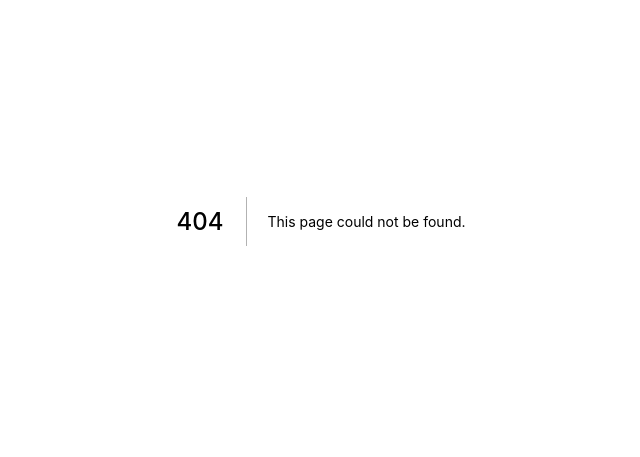
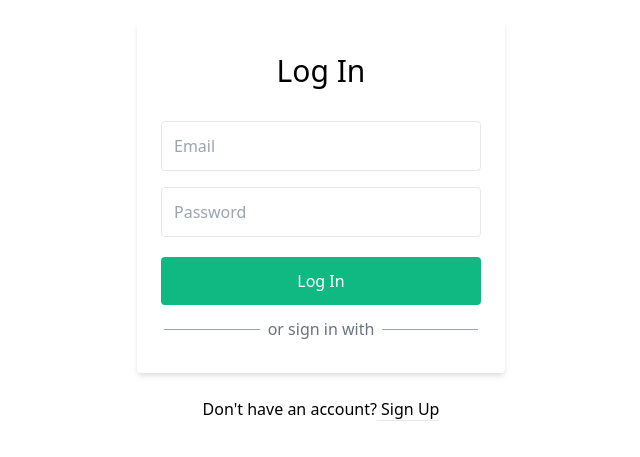
Before and after one commit to ian038/anime-beans, a Next.js app: page /signin in a window 1280 px wide. Before the commit this address had no page. Shown: the part 211-668 px from the top of the page, without its empty margins (319-959 px from the left). Built offline with nearby package versions, Linux system fonts and the light colour scheme; what @tailwindcss/typography would draw is missing.

Commit message:
Added signin page designs

```diff
--- a/pages/signup.tsx
+++ b/pages/signin.tsx
@@ -1,19 +1,12 @@
 import React from 'react'
 import Link from 'next/link'
 
-const Signup = () => {
+const Signin = () => {
     return (
         <div className="bg-grey-lighter min-h-screen flex flex-col">
             <div className="container max-w-sm mx-auto flex-1 flex flex-col items-center justify-center px-2">
                 <div className="bg-white px-6 py-8 rounded shadow-md text-black w-full">
-                    <h1 className="mb-8 text-3xl text-center">Sign up</h1>
-                    <input
-                        type="text"
-                        className="block border border-grey-light w-full p-3 rounded mb-4"
-                        name="username"
-                        placeholder="Username"
-                    />
-
+                    <h1 className="mb-8 text-3xl text-center">Log In</h1>
                     <input
                         type="text"
                         className="block border border-grey-light w-full p-3 rounded mb-4"
@@ -30,21 +23,21 @@ const Signup = () => {
 
                     <button type="submit"
                         className="w-full text-center py-3 rounded bg-green-500 text-white hover:bg-green-600 focus:outline-none my-1"
-                    >Create Account</button>
+                    >Log In</button>
                     <div className="flex flex-col space-y-5 mt-2">
                         <span className="flex items-center justify-center space-x-2">
                             <span className="h-px bg-gray-400 w-24"></span>
-                            <span className="font-normal text-gray-500">or sign up with</span>
+                            <span className="font-normal text-gray-500">or sign in with</span>
                             <span className="h-px bg-gray-400 w-24"></span>
                         </span>
                         {/* INSERT SOCIAL LINKS HERE: GITHUB & GOOGLE WIP */}
                     </div>
                 </div>
                 <div className="text-grey-dark mt-6">
-                    Already have an account?
-                    <Link href='/signin'>
+                    Don&apos;t have an account?
+                    <Link href='/signup'>
                         <a className="no-underline border-b border-blue text-blue">
-                            &nbsp;Log in
+                            &nbsp;Sign Up
                         </a>
                     </Link>
                 </div>
@@ -53,4 +46,4 @@ const Signup = () => {
     )
 }
 
-export default Signup
+export default Signin
```
